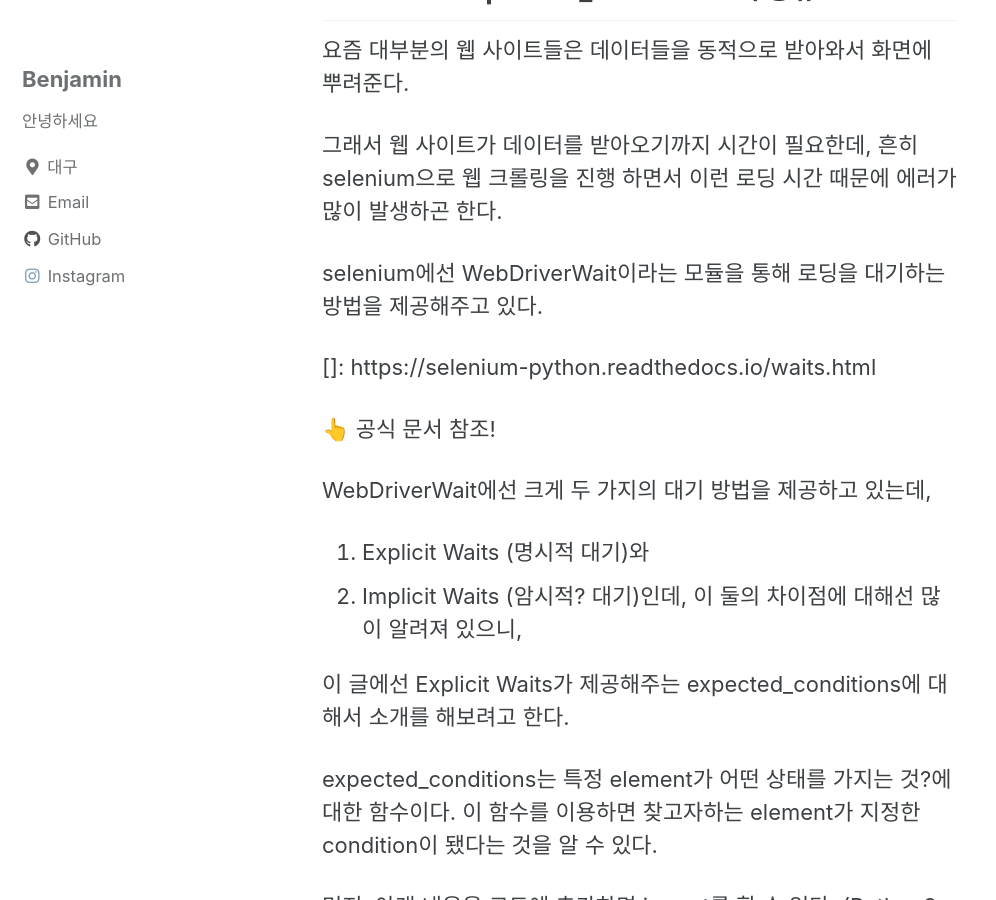
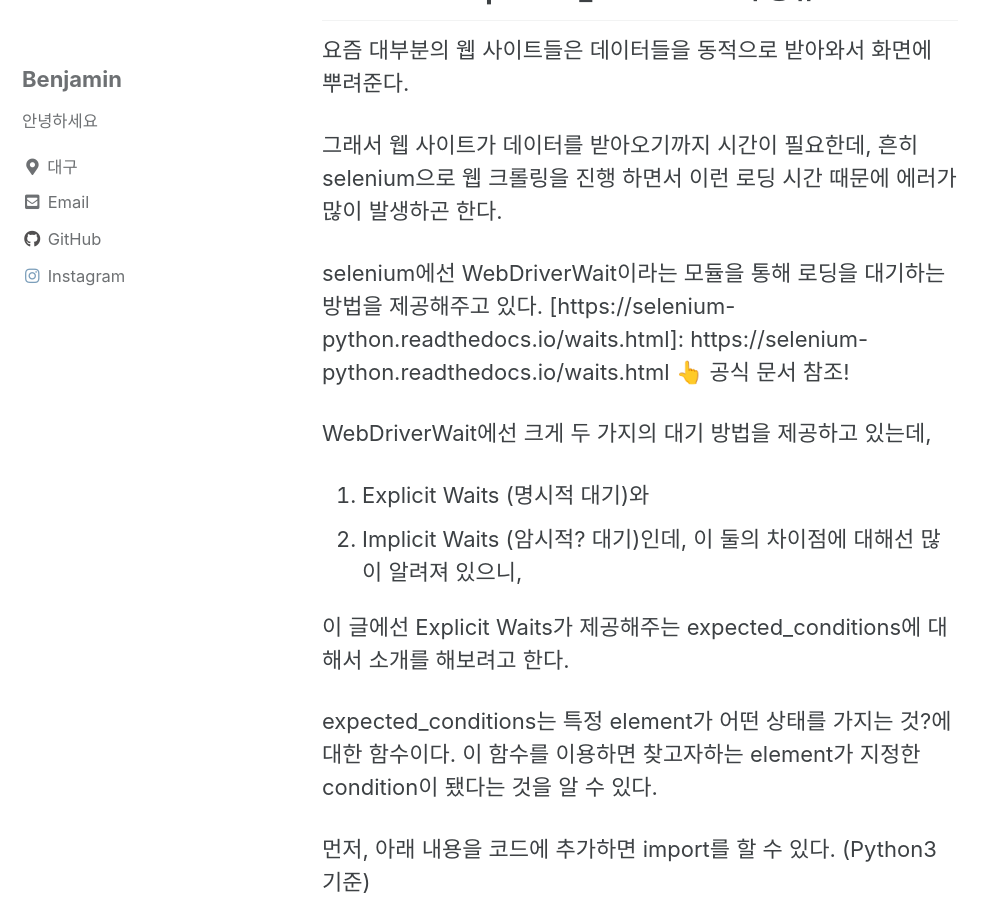
Before and after one commit to unh6uoj/unh6uoj.github.io, a Jekyll site: the page built from _posts/2021-07-08-Selenium 상태 확인 expected_conditions.md, in a window 1280 px wide and 900 px high, scrolled down 317 px. Shown: the whole window, without its empty margins (0-996 px from the left). Built offline with Jekyll 4.4.1, drawn with Linux system fonts in a browser that asks for light colours; cached includes are drawn as plain includes; some of the changed text lies outside the part shown.

Commit message:
Update 2021-07-08-Selenium 상태 확인 expected_conditions.md

```diff
--- a/_posts/2021-07-08-Selenium 상태 확인 expected_conditions.md
+++ b/_posts/2021-07-08-Selenium 상태 확인 expected_conditions.md
@@ -16,9 +16,7 @@ tags:
 
 
 selenium에선 WebDriverWait이라는 모듈을 통해 로딩을 대기하는 방법을 제공해주고 있다.
-
-[]: https://selenium-python.readthedocs.io/waits.html
-
+[https://selenium-python.readthedocs.io/waits.html]: https://selenium-python.readthedocs.io/waits.html
  👆️ 공식 문서 참조!
 
 
@@ -60,28 +58,22 @@ from selenium.webdriver.common.by import By
 공식 문서를 보니 expected_conditions는 총 17가지를 제공한다고 나와있는데, 하나하나 살펴보자
 
 - title_is(**title**)
-
   - 페이지 제목을 확인하기 위한 함수다. 인자로 들어간 제목과 현재 페이지 제목이 같다면true를, 아니라면 false를 반환한다.
-
 - title_contains(**title**)
-
   - 페이지 제목을 확인하는데, 대/소문자를 구분한다. 같으면 true, 다르면 false
 
 
 
 - presence_of_element_located(**locator**)
-
   - locator로 들어간 element가 DOM에 있는지 확인한다. element가 존재하면 true, 없다면 false
-
 - presence_of_all_elements_located(**locator**)
-
   - locator로 들어간 element가 하나 이상 존재하는지 확인하고, 찾는 element들을 리스트로 반환
 
 
 
 - visibility_of(**locator**)
   - locator로 들어간 element가 보이는지 확인한다. DOM에는 있지만 hidden등의 속성 값으로 보이지 않는 element들을 체크하는데 사용. 해당 element가 보인다면 True, 그렇지 않다면 False를 반환.
-  - 주의! width나 height 등의 속성값이 0이 돼서 보이지 않는 element들 또한 보이지 않는 것으로 취급 (visibility~~ 함수들 모두 해당)
+  - ⚠️주의! width나 height 등의 속성값이 0이 돼서 보이지 않는 element들 또한 보이지 않는 것으로 취급 (visibility~~ 함수들 모두 해당)
 - visibility_of_element_located(**locator**)
   - locator로 들어간 element가 보이는지 체크하고, DOM에도 있는지 체크한다.
 - invisibility_of_element_located(**locator**)
@@ -90,27 +82,19 @@ from selenium.webdriver.common.by import By
 
 
 ⚠️text_to_be~ 는 정확하지 않습니다...
-
 - text_to_be_present_in_element(**locator, text_**)
-
   - text_가 locator에 존재하는지 확인. 존재하면 true, 없다면 false를 반환
-
 - text_to_be_present_in_element_value
-
   - locator로 들어간 element에 text와 text_를 비교, 같다면 true, 다르면 false를 반환한다.
 
 
 
 - frame_to_be_available_and_switch_to_it(**locator**)
-
   - locator로 frame이 들어가고 해당 frame을 사용할 수 있다면 그 frame을 반환한다.
 
 
-
 - element_to_be_clickable(**locator**)
-
   - locator로 들어간 element가 클릭할 수 있는지 확인하고 클릭할 수 있으면 해당 element를 반환한다.
-
 
 
 - staleness_of(**locator**)
@@ -118,32 +102,22 @@ from selenium.webdriver.common.by import By
   - ❓️ 확인 필요함
 
 
-
 - element_to_be_selected(**locator**)
-
   - locator가 선택 가능한 element일 때, 선택이 되었는지 확인.
 
 
-
 - element_located_to_be_selected(**locator**)
-
   - locator가 DOM에 존재하는지 확인하고, 선택이 되었는지 확인.
   - ⚠️정확하지 않습니다.
 
 
-
 - element_selection_state_to_be(**element, is_selected**)
-
   - element가 bool형의 is_select와 같은 상태인지(select 되었는지) 확인한다.
-
 - element_located_selection_state_to_be(**locator, is_selected**)
-
   - locator로 들어간 element가 존재하고 선택(select) 가능한지 확인하고, bool형의 is_selected와 비교한다.
 
 
-
 - alert_is_present
-
   - alert창이 존재하는지 확인한다.
 
 
```
